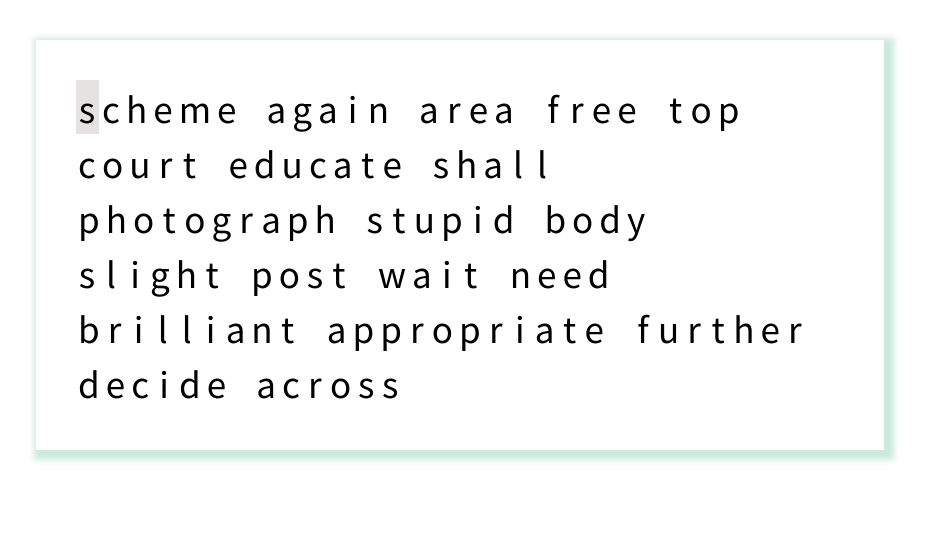
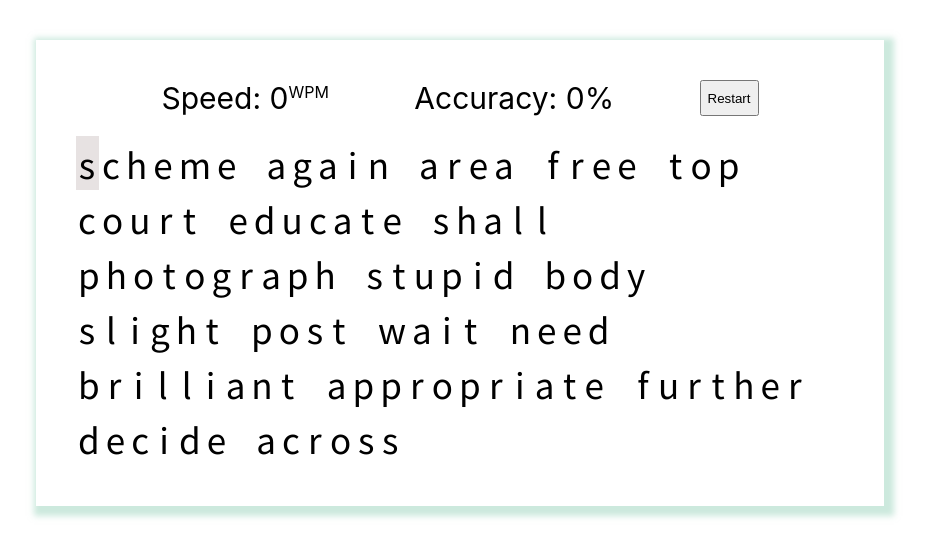
Before and after one commit to amalrajan30/typing-test, a React (Create React App) app: page / in a window 1280 px wide. Shown: the top 556 px of the page, without its empty margins (180-1107 px from the left). Built offline with nearby package versions, Linux system fonts and the light colour scheme.

Commit message:
Add test reset and results

```diff
--- a/src/App.tsx
+++ b/src/App.tsx
@@ -1,4 +1,4 @@
-import * as React from 'react'
+import {useState} from 'react'
 import './App.css'
 import Typing from './components/Typing'
 import {TypingArea} from './components/TypingArea'
@@ -15,7 +15,7 @@ export interface Char {
   valid: boolean
 }
 function App() {
-  const [currentWords, setCurrentWords] = React.useState(20)
+  const [currentWords, setCurrentWords] = useState(20)
   const createChars = (para: string): Char[] => {
     return [...para].reduce(function createCharsReducer(
       acc: Char[],
@@ -62,12 +62,15 @@ function App() {
     .slice(0, 20)
     .map(word => `${word} `)
   // const chars = createChars(words)
-  const typings = createTypings(words)
+  const [typings, setTypings] = useState(() => createTypings(words))
 
   return (
     <div className="App">
       {/* <Typing typingPara={words.slice(0, currentWords)} words={true} /> */}
-      <TypingArea words={typings} />
+      <TypingArea
+        words={typings}
+        getNew={() => setTypings(createTypings(words))}
+      />
     </div>
   )
 }
--- /dev/null
+++ b/src/components/LiveResult.tsx
@@ -0,0 +1,20 @@
+export function LiveResult({
+  speed,
+  accuracy,
+  reset,
+}: {
+  speed: number
+  accuracy: number
+  reset: () => void
+}) {
+  return (
+    <div className="liveResult">
+      <div>
+        Speed: {speed}
+        <sup style={{fontSize: '16px'}}>WPM</sup>
+      </div>
+      <div>Accuracy: {accuracy}%</div>
+      <button onClick={reset}>Restart</button>
+    </div>
+  )
+}
--- a/src/components/TypingArea.tsx
+++ b/src/components/TypingArea.tsx
@@ -3,15 +3,25 @@ import {flatten} from 'ramda'
 import FocusLock from 'react-focus-lock'
 import {Words} from '../App'
 import Letter from './Letter'
+import {LiveResult} from './LiveResult'
 
-export function TypingArea(props: {words: Words[]}) {
-  const {words} = props
-  const [allTypings, changeAllTypings] = React.useState(words)
+export function TypingArea(props: {words: Words[]; getNew: () => void}) {
+  const {words, getNew} = props
+  const [allTypings, changeAllTypings] = React.useState<Words[]>([])
   const [position, changePosition] = React.useState(0)
   const [wronglyTyped, changeWronglyTyped] = React.useState<
     undefined | string
   >()
+  const [startTime, setStartTime] = React.useState(0)
+  const [correctCount, setCorrectCount] = React.useState(0)
+  const [speed, setSpeed] = React.useState(0)
+  const [accuracy, setAccuracy] = React.useState(0)
   const inputRef = React.useRef<HTMLInputElement>(null)
+
+  React.useEffect(() => {
+    changeAllTypings(words)
+  }, [words])
+
   React.useEffect(() => {
     setTimeout(() => {
       changeWronglyTyped('')
@@ -20,14 +30,40 @@ export function TypingArea(props: {words: Words[]}) {
 
   const chars = flatten(words.map(word => word.letters))
 
+  const calculateSpeedAndAccuracy = () => {
+    const uncorrectedErrors = position - correctCount
+    const time = (performance.now() - startTime) / 60000
+    console.log({time})
+    const speed = Math.floor((position / 5 - uncorrectedErrors) / time)
+    const accuracy = Math.floor((correctCount / position) * 100)
+    setSpeed(speed)
+    setAccuracy(accuracy)
+  }
+
+  const reset = () => {
+    getNew()
+    changePosition(0)
+    setCorrectCount(0)
+    setStartTime(0)
+    setAccuracy(0)
+    setSpeed(0)
+  }
+
   const onChange = (e: React.ChangeEvent) => {
     const currentChar = chars[position]
-    if (!currentChar) return
+    if (!currentChar) {
+      calculateSpeedAndAccuracy()
+      return
+    }
+    if (position === 0) setStartTime(performance.now())
     const key = (e.nativeEvent as any).data
     const typedWord = allTypings[currentChar.wordIndex].letters.map(letter => {
       if (letter.index === currentChar.index) {
         letter.typed = true
         letter.valid = key === currentChar.char
+        setCorrectCount(
+          key === currentChar.char ? correctCount + 1 : correctCount,
+        )
         return letter
       } else {
         return letter
@@ -45,8 +81,11 @@ export function TypingArea(props: {words: Words[]}) {
   }
 
   return (
-    <div className="typing-card">
-      <div
+    <main className="typing-card">
+      <section>
+        <LiveResult reset={reset} accuracy={accuracy} speed={speed} />
+      </section>
+      <section
         className="typing-area word"
         onClick={() => inputRef.current?.focus()}
         tabIndex={0}
@@ -74,7 +113,7 @@ export function TypingArea(props: {words: Words[]}) {
             ))}
           </span>
         ))}
-      </div>
-    </div>
+      </section>
+    </main>
   )
 }
```
